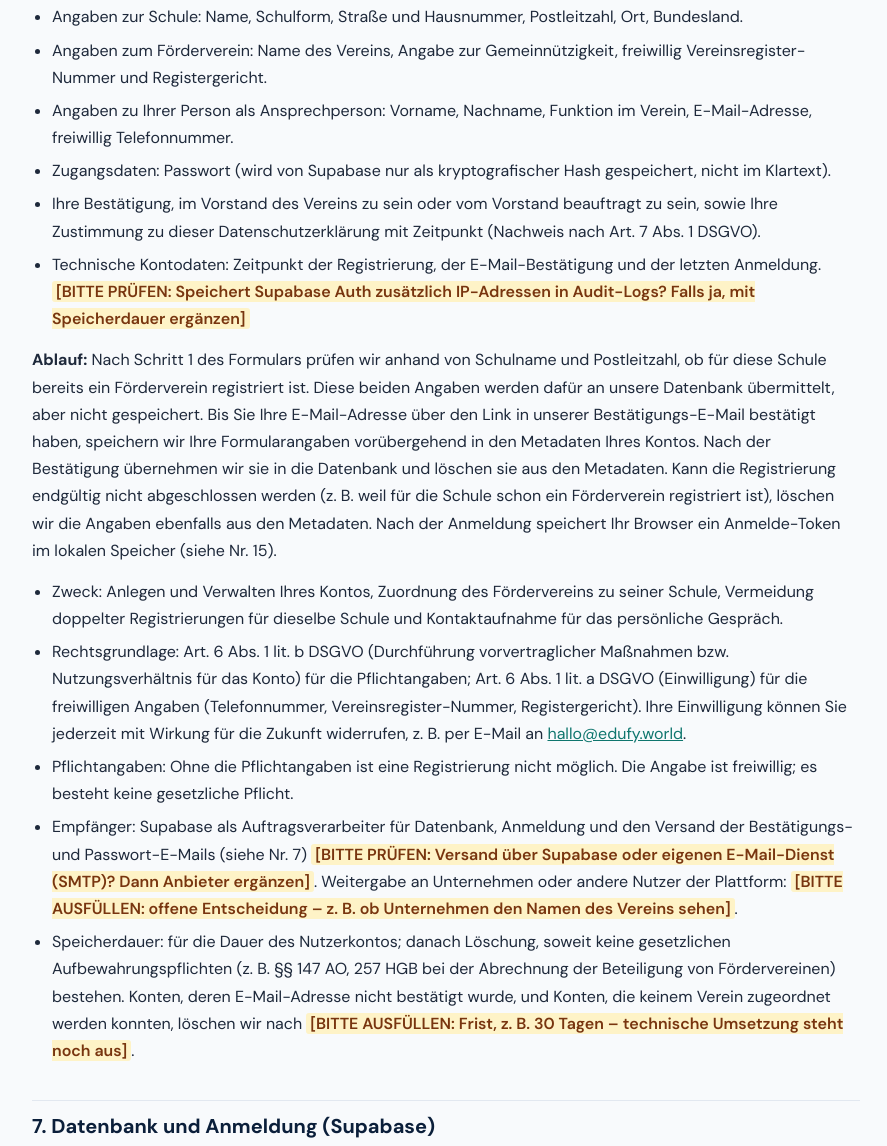
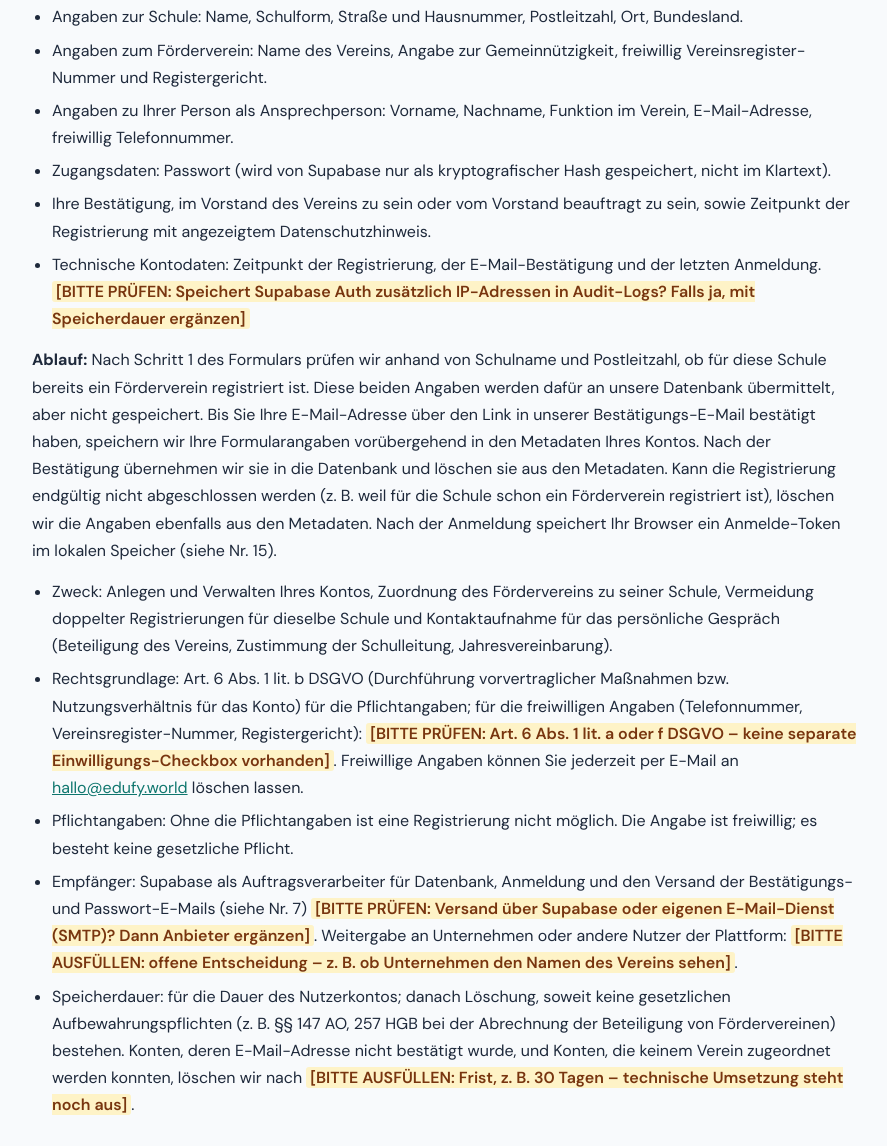
Before and after one commit to marcusvollbrecht/edufy-website, a plain HTML site: page datenschutz.html in a window 1280 px wide. Shown: the part 3144-4290 px from the top of the page, without its empty margins (194-1081 px from the left). Drawn offline with Linux system fonts and the light colour scheme.

Commit message:
G-007/G-003: Landingpage auf Edufy umgestellt, Ersetzungstexte der Rechtsprüfung umgesetzt
Co-Authored-By: Claude Opus 5.5 <noreply@anthropic.com>
Claude-Session: https://claude.ai/code/session_015NZC2GffwoEfDE73szAfDS

```diff
--- a/datenschutz.html
+++ b/datenschutz.html
@@ -139,13 +139,13 @@
     <li>Angaben zum Förderverein: Name des Vereins, Angabe zur Gemeinnützigkeit, freiwillig Vereinsregister-Nummer und Registergericht.</li>
     <li>Angaben zu Ihrer Person als Ansprechperson: Vorname, Nachname, Funktion im Verein, E-Mail-Adresse, freiwillig Telefonnummer.</li>
     <li>Zugangsdaten: Passwort (wird von Supabase nur als kryptografischer Hash gespeichert, nicht im Klartext).</li>
-    <li>Ihre Bestätigung, im Vorstand des Vereins zu sein oder vom Vorstand beauftragt zu sein, sowie Ihre Zustimmung zu dieser Datenschutzerklärung mit Zeitpunkt (Nachweis nach Art. 7 Abs. 1 DSGVO).</li>
+    <li>Ihre Bestätigung, im Vorstand des Vereins zu sein oder vom Vorstand beauftragt zu sein, sowie Zeitpunkt der Registrierung mit angezeigtem Datenschutzhinweis.</li>
     <li>Technische Kontodaten: Zeitpunkt der Registrierung, der E-Mail-Bestätigung und der letzten Anmeldung. <span class="ph">[BITTE PRÜFEN: Speichert Supabase Auth zusätzlich IP-Adressen in Audit-Logs? Falls ja, mit Speicherdauer ergänzen]</span></li>
   </ul>
   <p><strong>Ablauf:</strong> Nach Schritt 1 des Formulars prüfen wir anhand von Schulname und Postleitzahl, ob für diese Schule bereits ein Förderverein registriert ist. Diese beiden Angaben werden dafür an unsere Datenbank übermittelt, aber nicht gespeichert. Bis Sie Ihre E-Mail-Adresse über den Link in unserer Bestätigungs-E-Mail bestätigt haben, speichern wir Ihre Formularangaben vorübergehend in den Metadaten Ihres Kontos. Nach der Bestätigung übernehmen wir sie in die Datenbank und löschen sie aus den Metadaten. Kann die Registrierung endgültig nicht abgeschlossen werden (z.&nbsp;B. weil für die Schule schon ein Förderverein registriert ist), löschen wir die Angaben ebenfalls aus den Metadaten. Nach der Anmeldung speichert Ihr Browser ein Anmelde-Token im lokalen Speicher (siehe Nr. 15).</p>
   <ul>
-    <li>Zweck: Anlegen und Verwalten Ihres Kontos, Zuordnung des Fördervereins zu seiner Schule, Vermeidung doppelter Registrierungen für dieselbe Schule und Kontaktaufnahme für das persönliche Gespräch.</li>
-    <li>Rechtsgrundlage: Art. 6 Abs. 1 lit. b DSGVO (Durchführung vorvertraglicher Maßnahmen bzw. Nutzungsverhältnis für das Konto) für die Pflichtangaben; Art. 6 Abs. 1 lit. a DSGVO (Einwilligung) für die freiwilligen Angaben (Telefonnummer, Vereinsregister-Nummer, Registergericht). Ihre Einwilligung können Sie jederzeit mit Wirkung für die Zukunft widerrufen, z.&nbsp;B. per E-Mail an <a href="mailto:hallo@edufy.world">hallo@edufy.world</a>.</li>
+    <li>Zweck: Anlegen und Verwalten Ihres Kontos, Zuordnung des Fördervereins zu seiner Schule, Vermeidung doppelter Registrierungen für dieselbe Schule und Kontaktaufnahme für das persönliche Gespräch (Beteiligung des Vereins, Zustimmung der Schulleitung, Jahresvereinbarung).</li>
+    <li>Rechtsgrundlage: Art. 6 Abs. 1 lit. b DSGVO (Durchführung vorvertraglicher Maßnahmen bzw. Nutzungsverhältnis für das Konto) für die Pflichtangaben; für die freiwilligen Angaben (Telefonnummer, Vereinsregister-Nummer, Registergericht): <span class="ph">[BITTE PRÜFEN: Art. 6 Abs. 1 lit. a oder f DSGVO – keine separate Einwilligungs-Checkbox vorhanden]</span>. Freiwillige Angaben können Sie jederzeit per E-Mail an <a href="mailto:hallo@edufy.world">hallo@edufy.world</a> löschen lassen.</li>
     <li>Pflichtangaben: Ohne die Pflichtangaben ist eine Registrierung nicht möglich. Die Angabe ist freiwillig; es besteht keine gesetzliche Pflicht.</li>
     <li>Empfänger: Supabase als Auftragsverarbeiter für Datenbank, Anmeldung und den Versand der Bestätigungs- und Passwort-E-Mails (siehe Nr. 7) <span class="ph">[BITTE PRÜFEN: Versand über Supabase oder eigenen E-Mail-Dienst (SMTP)? Dann Anbieter ergänzen]</span>. Weitergabe an Unternehmen oder andere Nutzer der Plattform: <span class="ph">[BITTE AUSFÜLLEN: offene Entscheidung – z.&nbsp;B. ob Unternehmen den Namen des Vereins sehen]</span>.</li>
     <li>Speicherdauer: für die Dauer des Nutzerkontos; danach Löschung, soweit keine gesetzlichen Aufbewahrungspflichten (z.&nbsp;B. §§ 147 AO, 257 HGB bei der Abrechnung der Beteiligung von Fördervereinen) bestehen. Konten, deren E-Mail-Adresse nicht bestätigt wurde, und Konten, die keinem Verein zugeordnet werden konnten, löschen wir nach <span class="ph">[BITTE AUSFÜLLEN: Frist, z.&nbsp;B. 30 Tagen – technische Umsetzung steht noch aus]</span>.</li>
@@ -164,7 +164,7 @@
 
   <h2 id="rechtsgrundlagen">9. Rechtsgrundlagen im Überblick</h2>
   <ul>
-    <li>Art. 6 Abs. 1 lit. a DSGVO – Einwilligung (Warteliste, freiwillige Angaben).</li>
+    <li>Art. 6 Abs. 1 lit. a DSGVO – Einwilligung (Warteliste; freiwillige Angaben bei der Förderverein-Registrierung <span class="ph">[BITTE PRÜFEN: lit. a oder f]</span>).</li>
     <li>Art. 6 Abs. 1 lit. b DSGVO – Vertragserfüllung (Nutzerkonto, Leistungen der Plattform).</li>
     <li>Art. 6 Abs. 1 lit. c DSGVO – rechtliche Verpflichtung (z.&nbsp;B. steuerliche Aufbewahrung).</li>
     <li>Art. 6 Abs. 1 lit. f DSGVO – berechtigtes Interesse (Betrieb und Sicherheit der Website).</li>
```
Also changed, not shown: 1 other file.
